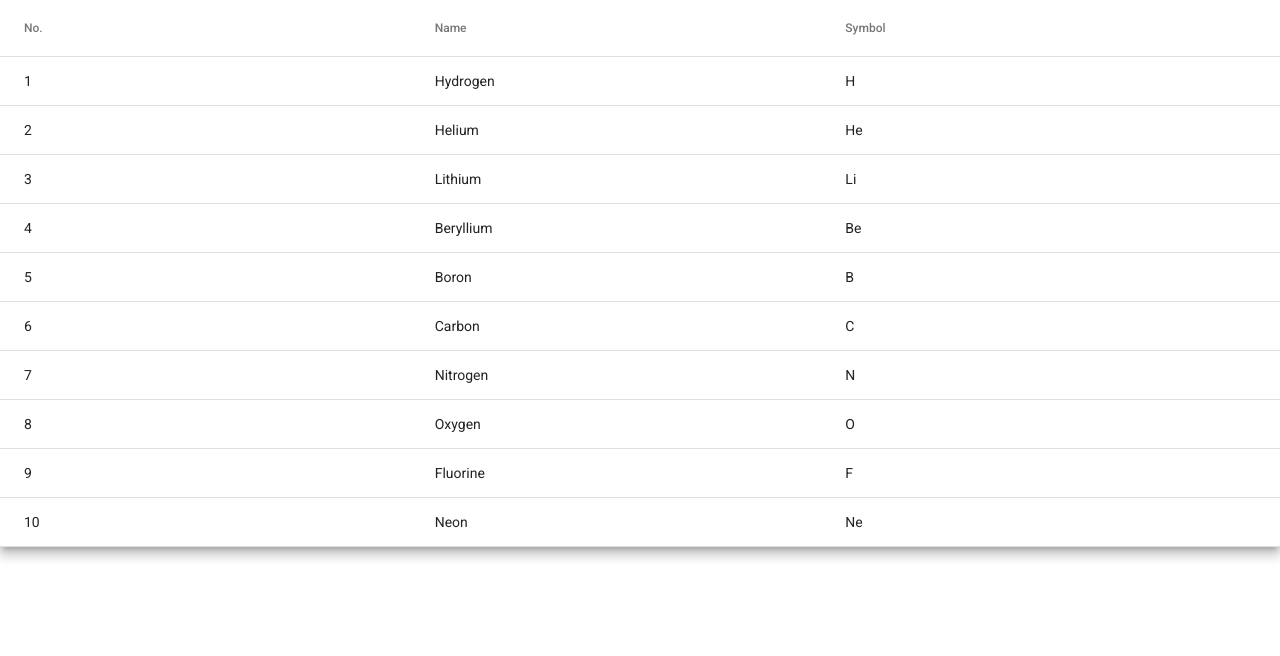
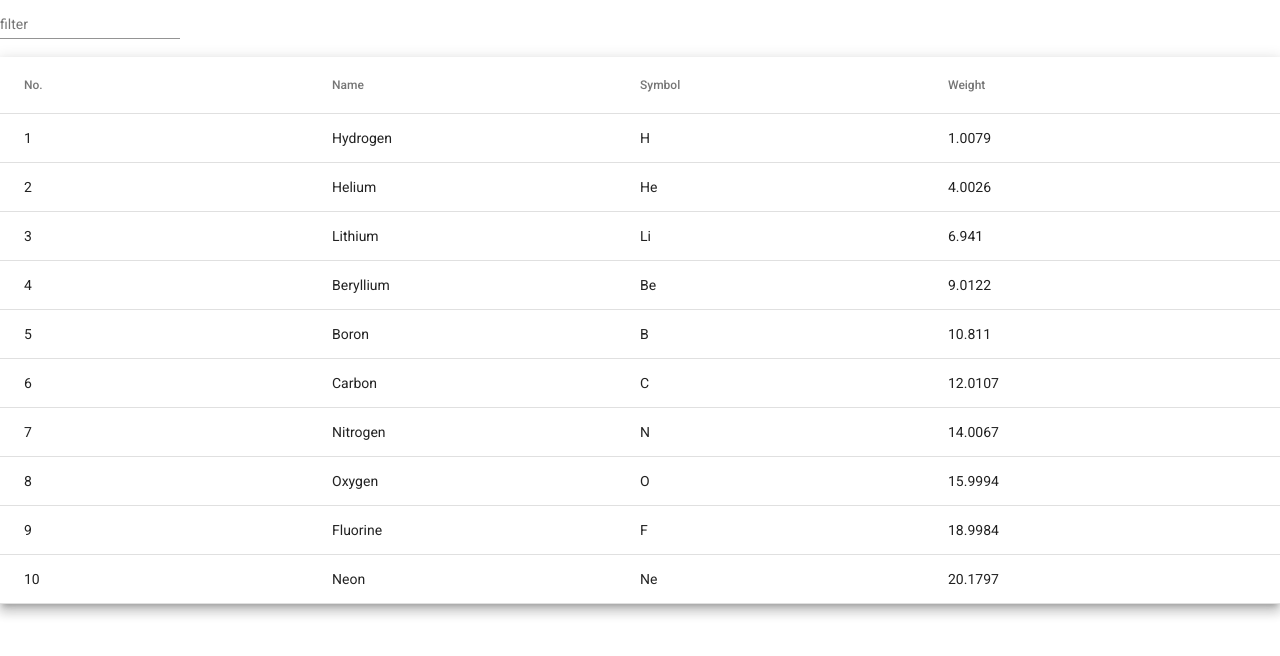
Before and after one commit to kadartibi/angular-material-demo, an Angular app: page / in a window 1280 px wide. Shown: the top 656 px of the page. Built offline with nearby package versions, Linux system fonts and the light colour scheme.

Commit message:
Filtering datatable

```diff
--- a/src/app/app.component.html
+++ b/src/app/app.component.html
@@ -1,3 +1,7 @@
+<mat-form-field>
+    <input (keyup)="applyFilter($event.target.value)" matInput placeholder="filter">
+</mat-form-field>
+
 <mat-table [dataSource]="dataSource" class="mat-elevation-z8">
     <!-- Position Column -->
     <ng-container matColumnDef="position">
@@ -23,6 +27,6 @@
       <mat-cell *matCellDef="let element"> {{element.symbol}} </mat-cell>
     </ng-container>
 
-    <mat-header-row *matHeaderRowDef="displayedColumnsData"></mat-header-row>
-    <mat-row (click)="logData(row)"*matRowDef="let row; columns: displayedColumnsData;"></mat-row>
+    <mat-header-row *matHeaderRowDef="displayedColumns"></mat-header-row>
+    <mat-row (click)="logData(row)"*matRowDef="let row; columns: displayedColumns;"></mat-row>
   </mat-table>
--- a/src/app/app.component.ts
+++ b/src/app/app.component.ts
@@ -1,7 +1,5 @@
-import { DialogExampleComponent } from './dialog-example/dialog-example.component';
-import { Component, OnInit } from '@angular/core';
-import { MatDialog } from '@angular/material/dialog';
-
+import { Component} from '@angular/core';
+import { MatTableDataSource } from '@angular/material/table';
 
 export interface PeriodicElement {
   name: string;
@@ -31,9 +29,12 @@ const ELEMENT_DATA: PeriodicElement[] = [
 export class AppComponent{
   displayedColumns: string[] = ['position', 'name', 'symbol', 'weight'];
   displayedColumnsData: string[] = ['position', 'name', 'symbol'];
-  dataSource = ELEMENT_DATA;
+  dataSource = new MatTableDataSource(ELEMENT_DATA);
 
   logData(row){
     console.log(row)
   }
+  applyFilter(filterValue: string){
+    this.dataSource.filter = filterValue.trim().toLowerCase();
+  }
 }
```
